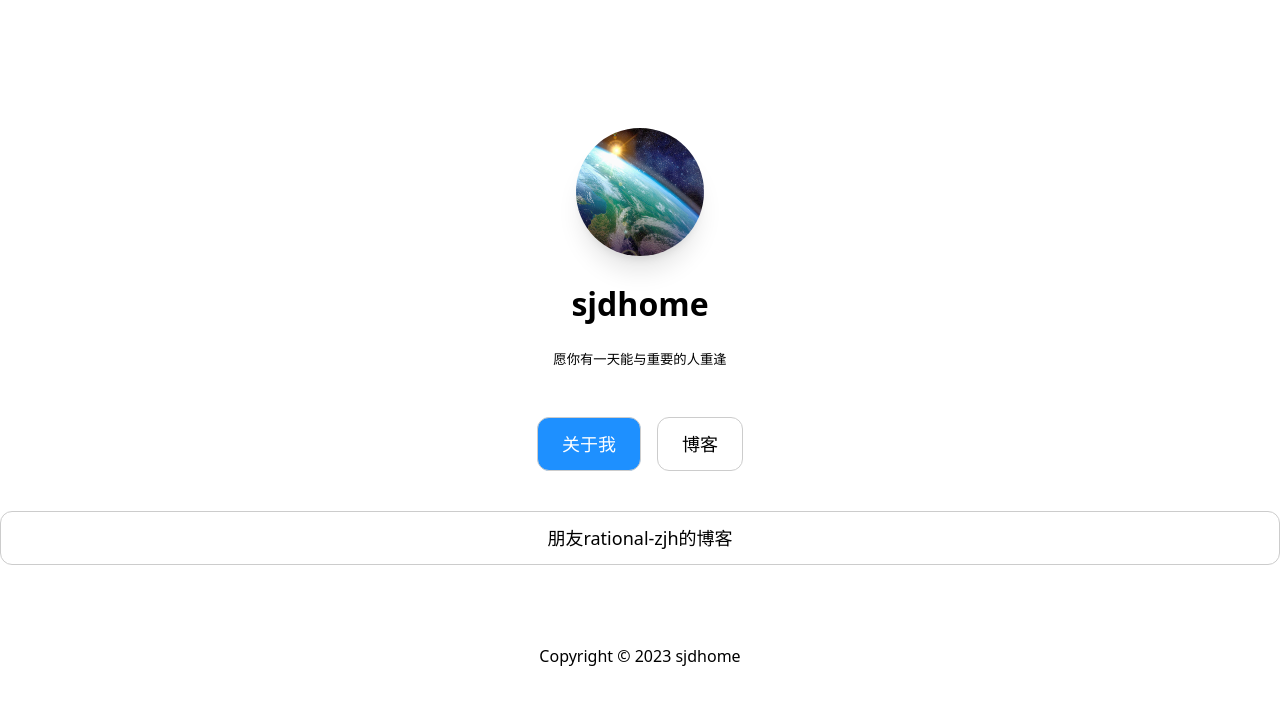
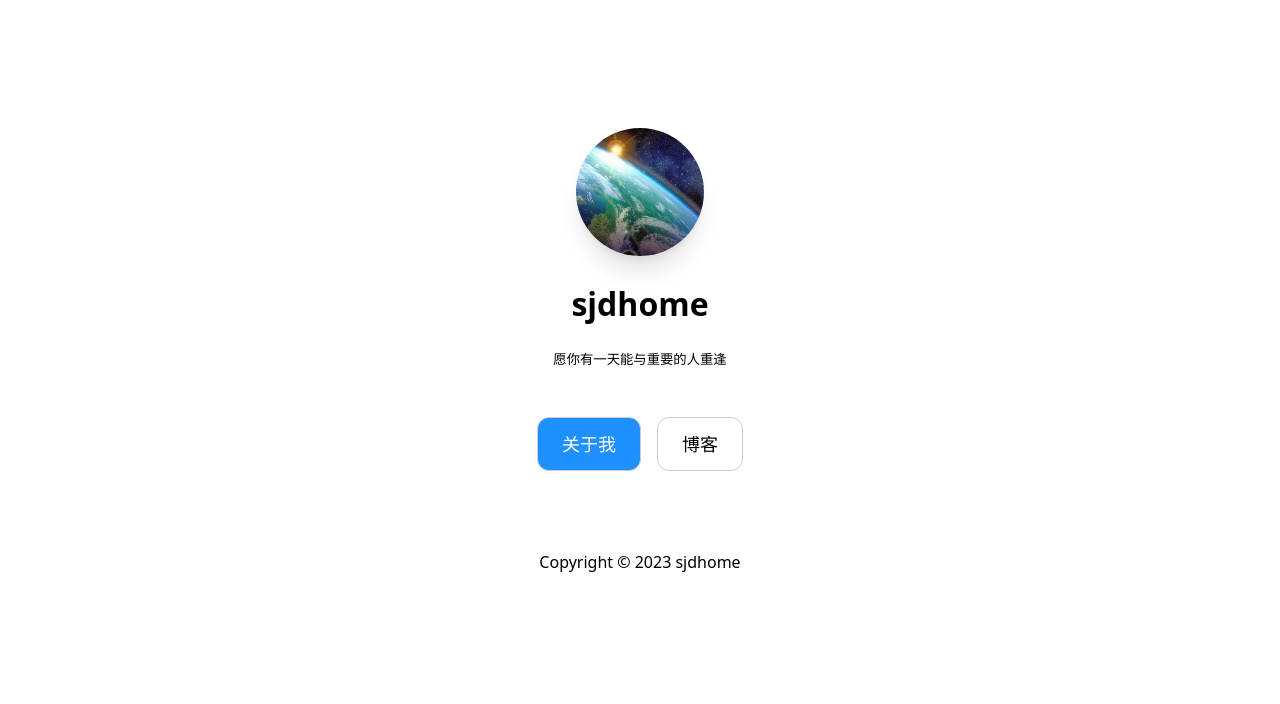
Before and after one commit to sjdhome/kurisu, a Next.js app: page / in a window 1280 px wide. Shown: the top 704 px of the page. Built offline with nearby package versions, Linux system fonts and the light colour scheme.

Commit message:
Remove rational-zjh friend link

```diff
--- a/app/page.tsx
+++ b/app/page.tsx
@@ -11,12 +11,8 @@ export default function Page() {
         <Avatar width={128} height={128} className="rounded-full shadow-xl" />
         <h1>sjdhome</h1>
         <small>{MOTTO}</small>
-        <div className="flex flex-col mt-12 gap-y-10">
-          <div className="flex flex-row gap-x-4 justify-center">
-            <Link
-              href="/blog/post/about-me/"
-              className="no-underline text-white"
-            >
+        <div className="flex flex-row mt-12 gap-x-4 justify-center">
+          <Link href="/blog/post/about-me/" className="no-underline text-white">
             <Button className="bg-[dodgerblue] dark:bg-[dodgerblue]">
               关于我
             </Button>
@@ -25,17 +21,6 @@ export default function Page() {
             <Button className="dark:bg-skk-dark">博客</Button>
           </Link>
         </div>
-          <div>
-            <Link
-              href="https://rational-zjh.sjdhome.com"
-              className="no-underline text-inherit"
-            >
-              <Button className="dark:bg-skk-dark">
-                朋友rational-zjh的博客
-              </Button>
-            </Link>
-          </div>
-        </div>
       </main>
       <footer className="text-center mt-20">
         <Copyright />
```
Lines whose indentation alone changed are shown as unchanged.
